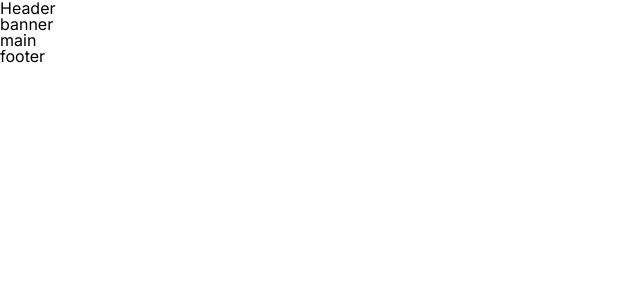
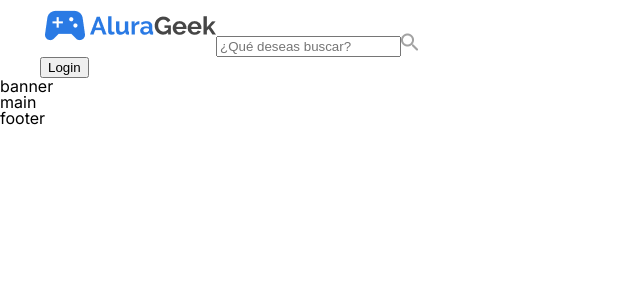
Before and after one commit to Javier104-dev/tienda-geek-nextjs, a Next.js app: page / in a window 1280 px wide. Shown: the top 300 px of the page, without its empty margins (0-640 px from the left). Built offline with nearby package versions, Linux system fonts and the light colour scheme.

Commit message:
comenzando con el header de la pagina

```diff
--- a/app/page.tsx
+++ b/app/page.tsx
@@ -2,11 +2,14 @@ import Banner from '@/components/banner/Banner';
 import Footer from '@/components/footer/Footer';
 import Header from '@/components/header/Header';
 import Main from '@/components/main/Mian';
+import '@/styles/globals/globals.css';
 
-const MainContent = () => {
+const MainContent: React.FC = () => {
   return (
     <>
-      <Header/>
+      <Header
+        container={'container'}
+      />
       <Banner/>
       <Main/>
       <Footer/>
--- a/components/header/Header.tsx
+++ b/components/header/Header.tsx
@@ -1,7 +1,34 @@
-const Header = () => {
+import Image from 'next/image';
+
+interface className {
+  container: string,
+}
+
+const Header: React.FC<className> = ({ container }) => {
   return (
     <header>
-      Header
+      <section className={container}>
+        <div>
+          <Image
+            src={'/Logo.png'}
+            alt={'Logo tienda'}
+            height={51}
+            width={176}
+          />
+          <input
+            placeholder='¿Qué deseas buscar?'
+          />
+          <Image
+            src={'/lupa.png'}
+            alt={'Icono busqueda'}
+            height={18}
+            width={18}
+          />
+        </div>
+        <button>
+          Login
+        </button>
+      </section>
     </header>
   );
 };
--- /dev/null
+++ b/styles/globals/globals.css
@@ -0,0 +1,4 @@
+.container {
+  width: 1200px;
+  margin: 0 auto;
+}
```
Also changed, not shown: styles/header/header.css (added).
